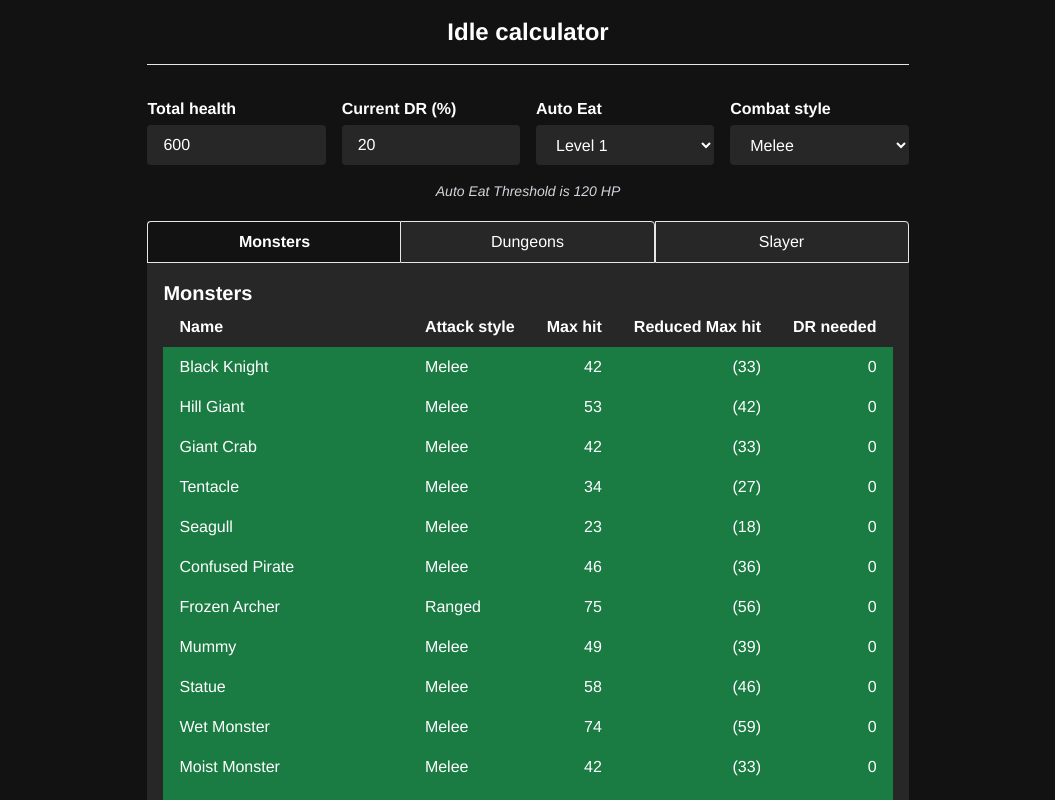
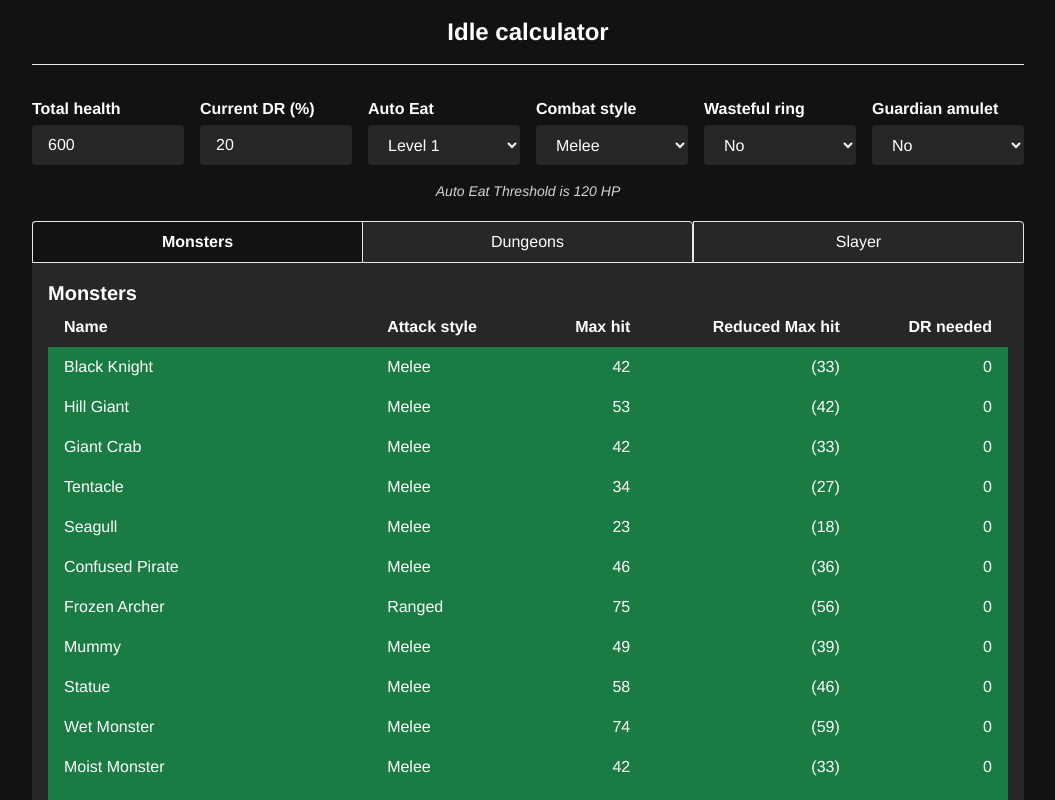
Before and after one commit to martijnd/melvor-idle-calculator, a Vue app: page / in a window 1280 px wide. Shown: the top 800 px of the page, without its empty margins (112-1167 px from the left). Built offline with nearby package versions, Linux system fonts and the light colour scheme.

Commit message:
Add wasteful ring and guardian amulet

```diff
--- a/src/App.vue
+++ b/src/App.vue
@@ -60,9 +60,35 @@
               </select>
             </label>
           </div>
+          <div class="flex space-x-4 md:w-1/2">
+            <label for="autoEatLevel" class="w-1/2">
+              <div class="mb-1 font-semibold">Wasteful ring</div>
+              <select
+                id="wastefulRing"
+                class="text-white px-4 py-2 rounded bg-[#272727] h-10 w-full"
+                v-model="data.wastefulRing"
+              >
+                <option v-for="value of [true, false]" :value="value">
+                  {{ value ? 'Yes' : 'No' }}
+                </option>
+              </select>
+            </label>
+            <label for="combatStyle" class="w-1/2">
+              <div class="mb-1 font-semibold">Guardian amulet</div>
+              <select
+                id="guardianAmulet"
+                class="text-white px-4 py-2 rounded bg-[#272727] h-10 w-full"
+                v-model="data.guardianAmulet"
+              >
+                <option v-for="value of [true, false]" :value="value">
+                  {{ value ? 'Yes' : 'No' }}
+                </option>
+              </select>
+            </label>
+          </div>
         </div>
         <div class="pb-4 text-sm italic text-center text-gray-300">
-          Auto Eat Threshold is {{ Math.floor(autoEatTreshhold) }} HP
+          Auto Eat Threshold is {{ Math.floor(autoEatTreshold) }} HP
         </div>
       </div>
       <div class="bg-[#272727]">
@@ -379,6 +405,14 @@ export default defineComponent({
         data.combatStyle = localStorage.combatStyle;
       }
 
+      if (localStorage.wastefulRing) {
+        data.wastefulRing = localStorage.wastefulRing;
+      }
+
+      if (localStorage.guardianAmulet) {
+        data.guardianAmulet = localStorage.guardianAmulet;
+      }
+
       if (localStorage.dungeonChoice) {
         data.dungeonChoice = localStorage.dungeonChoice;
       }
@@ -395,8 +429,8 @@ export default defineComponent({
       autoEatLevel: 1,
       combatStyle: "Melee",
       gameMode: "Normal",
-      wastefulRing: "No",
-      guardianAmulet: "No",
+      wastefulRing: false,
+      guardianAmulet: false,
       dungeonChoice: "Chicken Coop",
       activeTab: "monsters",
     });
@@ -421,10 +455,12 @@ export default defineComponent({
       );
     }
 
-    const treshholds = [0.2, 0.3, 0.4];
+    const tresholds = [0.2, 0.3, 0.4];
 
-    const autoEatTreshhold = computed(
-      () => treshholds[data.autoEatLevel - 1] * data.totalHealth
+    const autoEatTreshold = computed(
+      () => {
+        return (tresholds[data.autoEatLevel - 1] + (data.wastefulRing ? 0.05 : 0)) * data.totalHealth;
+      }
     );
 
     function getMultiplier(monsterAttackStyle: Monster["attackStyle"]) {
@@ -452,7 +488,7 @@ export default defineComponent({
     }
 
     function getNettoDR(monsterAttackStyle: Monster["attackStyle"]) {
-      return getMultiplier(monsterAttackStyle) * data.currentDR;
+      return getMultiplier(monsterAttackStyle) * (Number(data.currentDR) + (data.guardianAmulet ? 5 : 0));
     }
 
     function getReducedMaxHit({ maxHit, attackStyle }: Monster) {
@@ -464,7 +500,7 @@ export default defineComponent({
         monster = getMonster(monster);
       }
 
-      return getReducedMaxHit(monster) < autoEatTreshhold.value;
+      return getReducedMaxHit(monster) < autoEatTreshold.value;
     }
 
     const canIdleDungeon = computed(() => {
@@ -490,7 +526,7 @@ export default defineComponent({
 
       for (let i = 0; i < 100; i++) {
         if (
-          autoEatTreshhold.value > Math.floor(monster.maxHit * (1 - i / 100))
+          autoEatTreshold.value > Math.floor(monster.maxHit * (1 - i / 100))
         ) {
           return Math.floor(i / getMultiplier(monster.attackStyle));
         }
@@ -506,6 +542,8 @@ export default defineComponent({
         currentDR,
         autoEatLevel,
         combatStyle,
+        wastefulRing,
+        guardianAmulet,
         dungeonChoice,
         activeTab,
       }) => {
@@ -513,6 +551,8 @@ export default defineComponent({
         localStorage.currentDR = currentDR;
         localStorage.autoEatLevel = autoEatLevel;
         localStorage.combatStyle = combatStyle;
+        localStorage.wastefulRing = wastefulRing;
+        localStorage.guardianAmulet = guardianAmulet;
         localStorage.dungeonChoice = dungeonChoice;
         localStorage.activeTab = activeTab;
       }
@@ -522,7 +562,7 @@ export default defineComponent({
       data,
       canIdle,
       monsterData,
-      autoEatTreshhold,
+      autoEatTreshold,
       getDRNeeded,
       getReducedMaxHit,
       dungeonChoiceMonsters,
```
